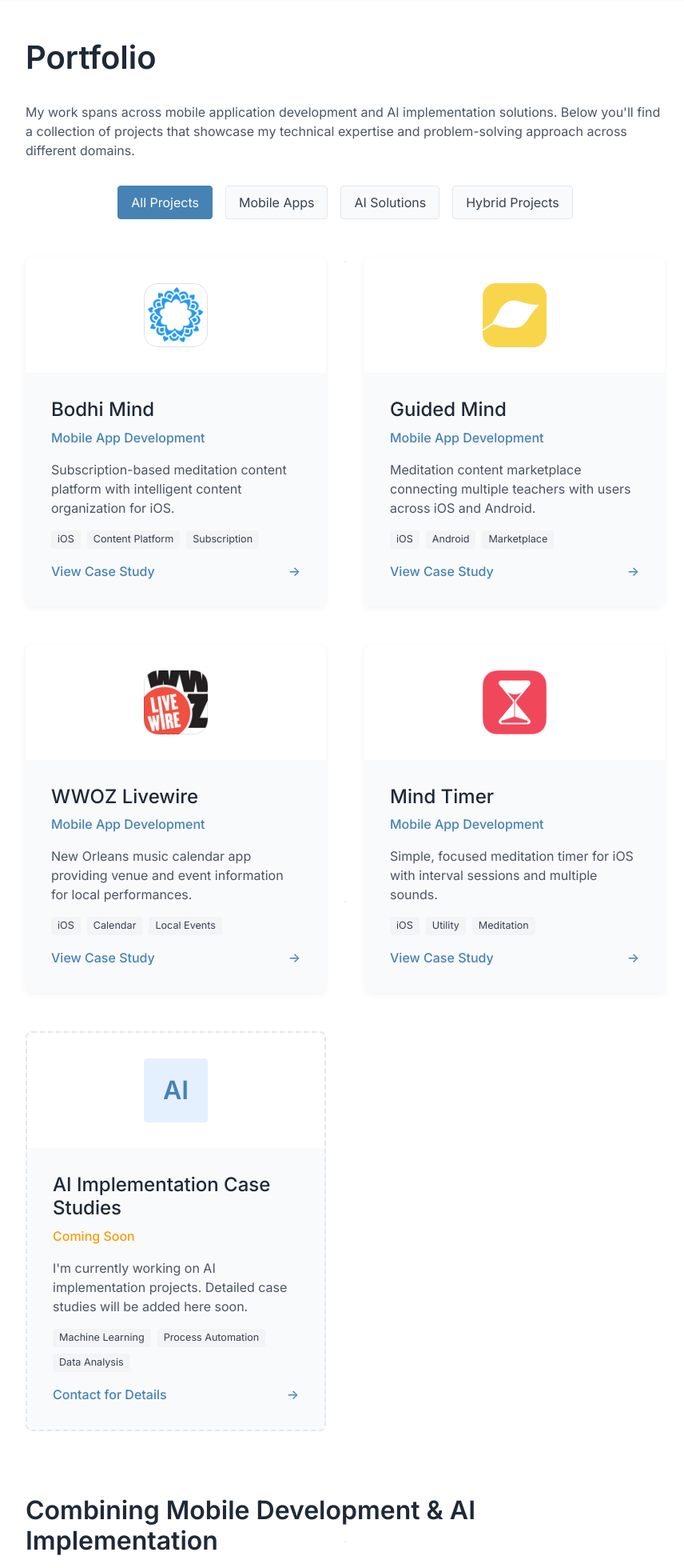
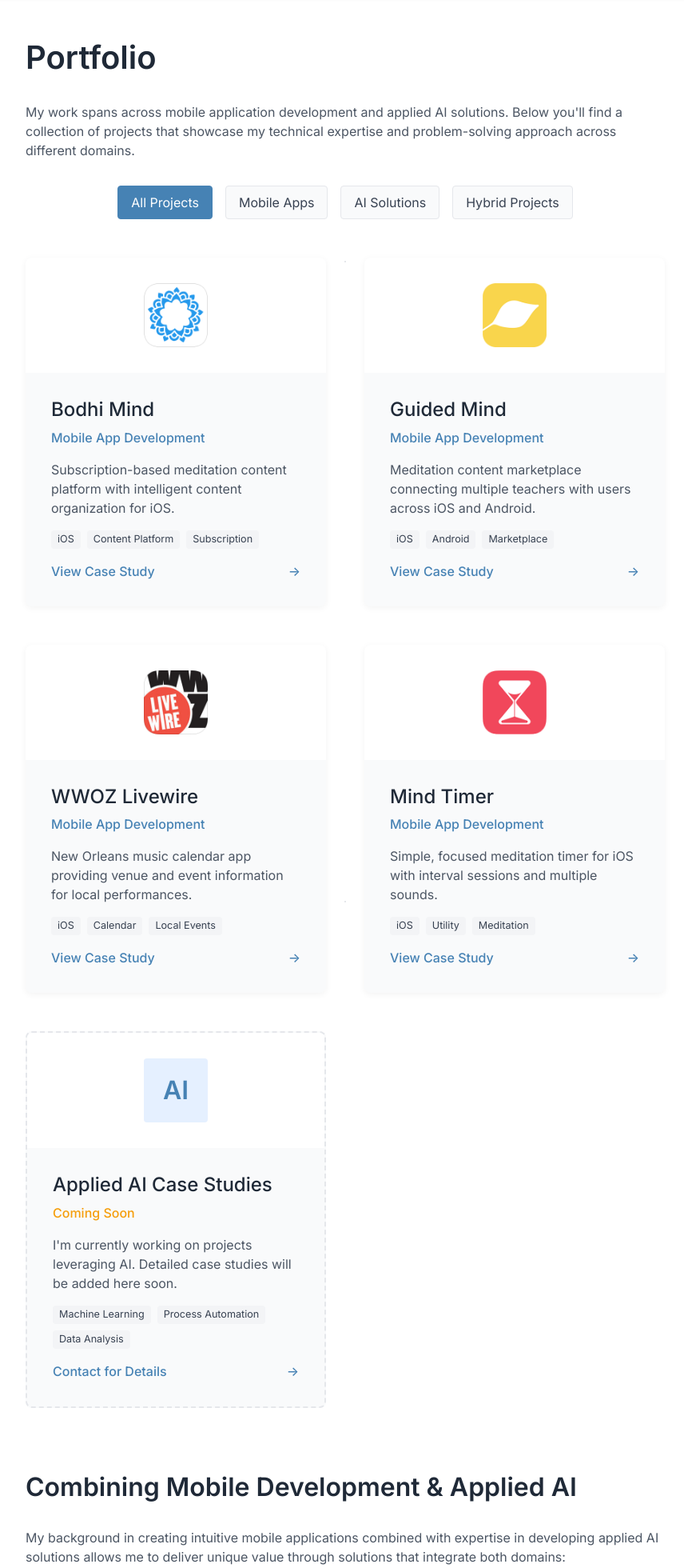
Before and after one commit to chuckfinca/appsimple, a FastAPI app: page /portfolio in a window 1280 px wide. Shown: the part 73-2033 px from the top of the page at 80% size, without its empty margins (208-1064 px from the left). Run offline with FastAPI, Linux system fonts and the light colour scheme.

Commit message:
updates positioning to applied AI

```diff
--- a/templates/index.html
+++ b/templates/index.html
@@ -1,6 +1,6 @@
 {% extends "base.html" %}
 
-{% block title %}AI Implementation Specialist{% endblock %}
+{% block title %}Applied AI Engineer{% endblock %}
 
 {% block extra_css %}
 <link rel="stylesheet" href="/assets/css/pages/index.css" />
--- a/templates/portfolio.html
+++ b/templates/portfolio.html
@@ -9,7 +9,7 @@
 {% block content %}
 <!-- Portfolio Section -->
 <h1 class="page-title">Portfolio</h1>
-<p class="page-intro">My work spans across mobile application development and AI implementation solutions. Below you'll find a collection of projects that showcase my technical expertise and problem-solving approach across different domains.</p>
+<p class="page-intro">My work spans across mobile application development and applied AI solutions. Below you'll find a collection of projects that showcase my technical expertise and problem-solving approach across different domains.</p>
 
 <!-- Portfolio Filter -->
 <div class="portfolio-filter">
@@ -108,9 +108,9 @@
                 <div class="placeholder-icon">AI</div>
             </div>
             <div class="portfolio-content">
-                <h3>AI Implementation Case Studies</h3>
+                <h3>Applied AI Case Studies</h3>
                 <p class="portfolio-type">Coming Soon</p>
-                <p class="portfolio-description">I'm currently working on AI implementation projects. Detailed case studies will be added here soon.</p>
+                <p class="portfolio-description">I'm currently working on projects leveraging AI. Detailed case studies will be added here soon.</p>
                 <div class="portfolio-tags">
                     <span class="tag">Machine Learning</span>
                     <span class="tag">Process Automation</span>
@@ -123,8 +123,8 @@
 </div>
 
 <!-- Hybrid Capabilities Section -->
-<h2 class="section-heading">Combining Mobile Development & AI Implementation</h2>
-<p class="section-intro">My background in creating intuitive mobile applications combined with expertise in AI implementation allows me to deliver unique value through solutions that integrate both domains:</p>
+<h2 class="section-heading">Combining Mobile Development & Applied AI</h2>
+<p class="section-intro">My background in creating intuitive mobile applications combined with expertise in developing applied AI solutions allows me to deliver unique value through solutions that integrate both domains:</p>
 
 <div class="hybrid-capabilities">
     <div class="hybrid-capability">
@@ -170,7 +170,7 @@
 <!-- Portfolio CTA -->
 <div class="process-cta">
     <h3>Looking for mobile, AI, or hybrid solutions?</h3>
-    <p>Whether you need a mobile application, AI implementation, or a solution that combines both, let's discuss how my experience can help bring your project to life.</p>
+    <p>Whether you need a mobile application, an AI-powered solution, or a solution that combines both, let's discuss how my experience can help bring your project to life.</p>
     <a href="/contact" class="process-cta-button">Start a Conversation</a>
 </div>
 {% endblock %}
--- a/templates/process.html
+++ b/templates/process.html
@@ -104,7 +104,7 @@
                 <h3>Knowledge Transfer & Support</h3>
             </div>
             <div class="process-step-content-body">
-                <p>Once implemented, I ensure you and your team understand how to use and maintain the solution. Ongoing support ensures your AI implementation continues to deliver value.</p>
+                <p>Once implemented, I ensure you and your team understand how to use and maintain the solution. Ongoing support ensures your AI solution continues to deliver value.</p>
                 <p>This phase includes:</p>
                 <ul class="service-list">
                     <li>Training sessions for your team</li>
@@ -242,7 +242,7 @@
 
 <!-- CTA Section -->
 <div class="process-cta">
-    <h3>Ready to start your AI implementation journey?</h3>
+    <h3>Ready to start your Applied AI journey?</h3>
     <p>Let's discuss your business goals and explore how AI can help you achieve them. The first step is a conversation to understand your needs.</p>
     <a href="/contact" class="process-cta-button">Schedule a Consultation</a>
 </div>
--- a/templates/services.html
+++ b/templates/services.html
@@ -9,7 +9,7 @@
 {% block content %}
 <!-- Services Introduction -->
 <h1 class="page-title">Services</h1>
-<p class="page-intro">I provide specialized technical services across mobile development and AI implementation. My background in creating intuitive mobile experiences informs how I develop AI solutions that integrate seamlessly with how people work. Whether you need a mobile app, AI implementation, or a solution that combines both, I focus on practical, user-centric technology that delivers real business value.</p>
+<p class="page-intro">I provide specialized technical services across mobile development and applied AI. My background in creating intuitive mobile experiences informs how I develop AI solutions that integrate seamlessly with how people work. Whether you need a mobile app, an AI-powered solution, or a solution that combines both, I focus on practical, user-centric technology that delivers real business value.</p>
 
 <!-- Mobile Development Services -->
 <h2 class="section-heading">Mobile Development</h2>
@@ -72,8 +72,8 @@
     <a href="/portfolio" class="service-link">See examples</a>
 </div>
 
-<!-- AI Implementation Services -->
-<h2 class="section-heading">AI Implementation</h2>
+<!-- Applied AI Services -->
+<h2 class="section-heading">Applied AI Solutions</h2>
 
 <div class="service-item">
     <h3>
--- a/templates/terms.html
+++ b/templates/terms.html
@@ -20,13 +20,13 @@
     <h1>Terms of Service</h1>
 
     <div class="policy-section">
-        <p>These Terms of Service ("Terms") govern your access to and use of the services provided by AppSimple ("we," "us," or "our"), including AI implementation consulting, development, and related services (collectively, the "Services"). Please read these Terms carefully before engaging our Services.</p>
+        <p>These Terms of Service ("Terms") govern your access to and use of the services provided by AppSimple ("we," "us," or "our"), including applied AI consulting, development, and related services (collectively, the "Services"). Please read these Terms carefully before engaging our Services.</p>
         <p>By engaging our Services, you agree to be bound by these Terms. If you disagree with any part of the Terms, you may not use our Services.</p>
     </div>
 
     <div class="policy-section">
         <h2>1. Services Description</h2>
-        <p>AppSimple provides AI implementation and consulting services, including but not limited to:</p>
+        <p>AppSimple provides applied AI and consulting services, including but not limited to:</p>
         <ul>
             <li>AI technology assessment and strategy development</li>
             <li>Custom AI solution design and implementation</li>
```
Also changed, not shown: templates/about.html (+5 -5 lines), templates/privacy.html (+7 -7 lines).
